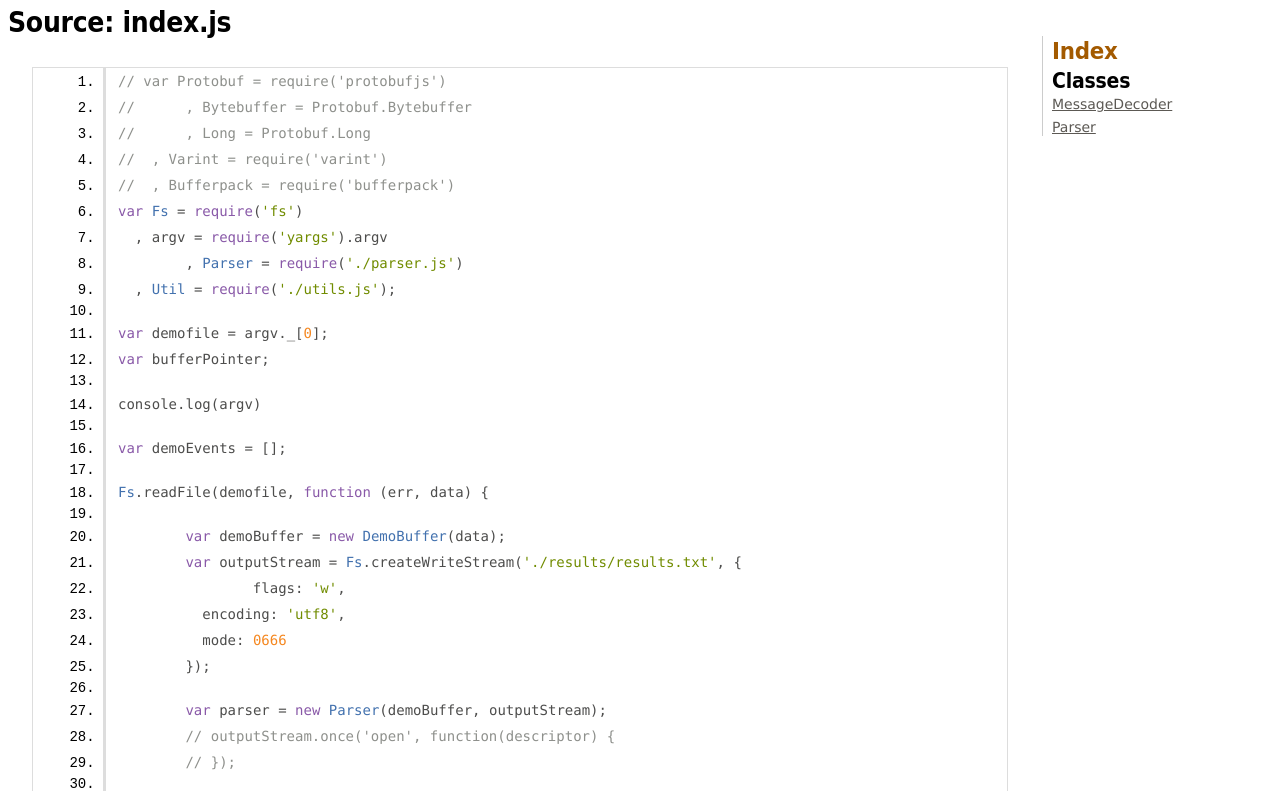
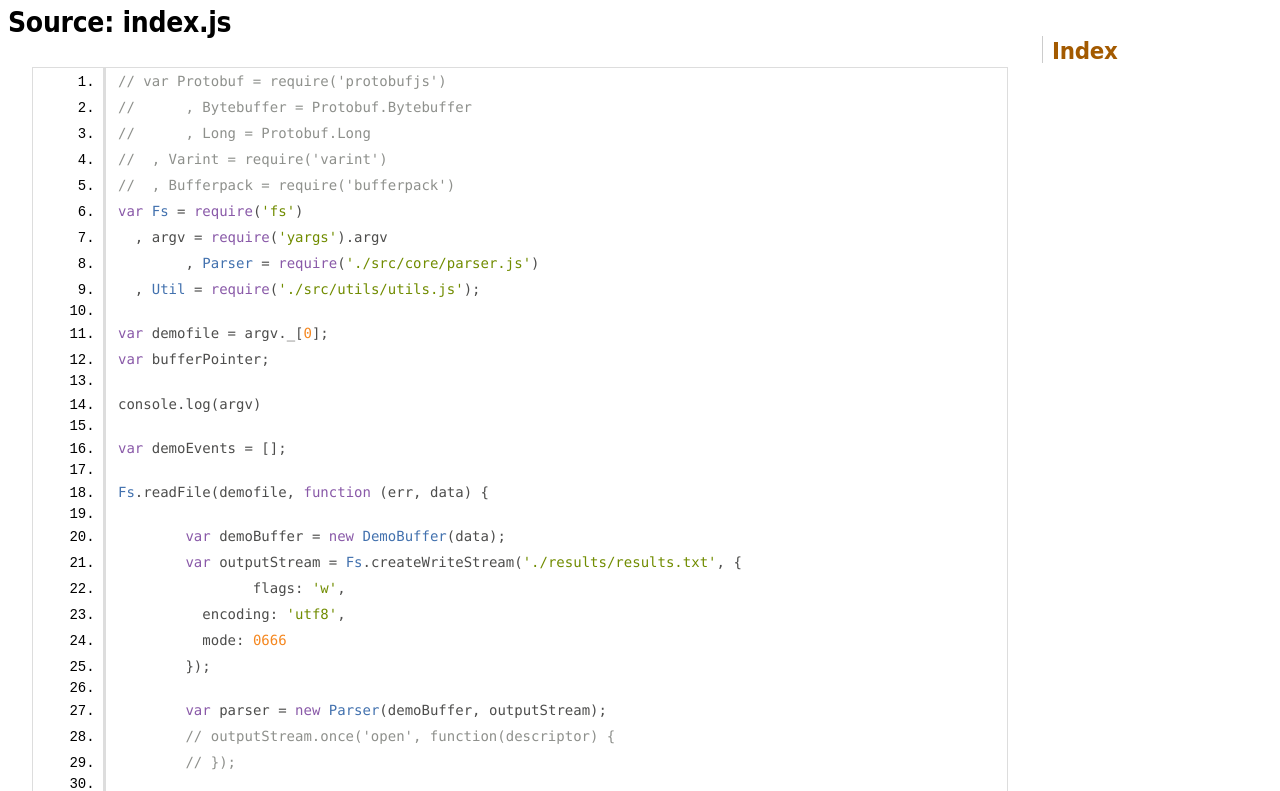
Before and after one commit to bulgr0z/demoinfonode, a website: page docs/index.js.html in a window 1280 px wide. Shown: the top 791 px of the page. Drawn offline with Linux system fonts and the light colour scheme.

Commit message:
update docs for new dir structure

```diff
--- a/docs/index.js.html
+++ b/docs/index.js.html
@@ -32,8 +32,8 @@
 //  , Bufferpack = require('bufferpack')
 var Fs = require('fs')
   , argv = require('yargs').argv
-	, Parser = require('./parser.js')
-  , Util = require('./utils.js');
+	, Parser = require('./src/core/parser.js')
+  , Util = require('./src/utils/utils.js');
 
 var demofile = argv._[0];
 var bufferPointer;
@@ -104,13 +104,13 @@ DemoBuffer.prototype = {
 </div>
 
 <nav>
-    <h2><a href="index.html">Index</a></h2><h3>Classes</h3><ul><li><a href="MessageDecoder.html">MessageDecoder</a></li><li><a href="Parser.html">Parser</a></li></ul>
+    <h2><a href="index.html">Index</a></h2>
 </nav>
 
 <br clear="both">
 
 <footer>
-    Documentation generated by <a href="https://github.com/jsdoc3/jsdoc">JSDoc 3.3.0-alpha5</a> on Thu Nov 06 2014 17:10:11 GMT+0100 (CET)
+    Documentation generated by <a href="https://github.com/jsdoc3/jsdoc">JSDoc 3.3.0-alpha5</a> on Thu Nov 06 2014 18:02:40 GMT+0100 (CET)
 </footer>
 
 <script> prettyPrint(); </script>
```
Also changed, not shown: docs/index.html (+2 -2 lines).
